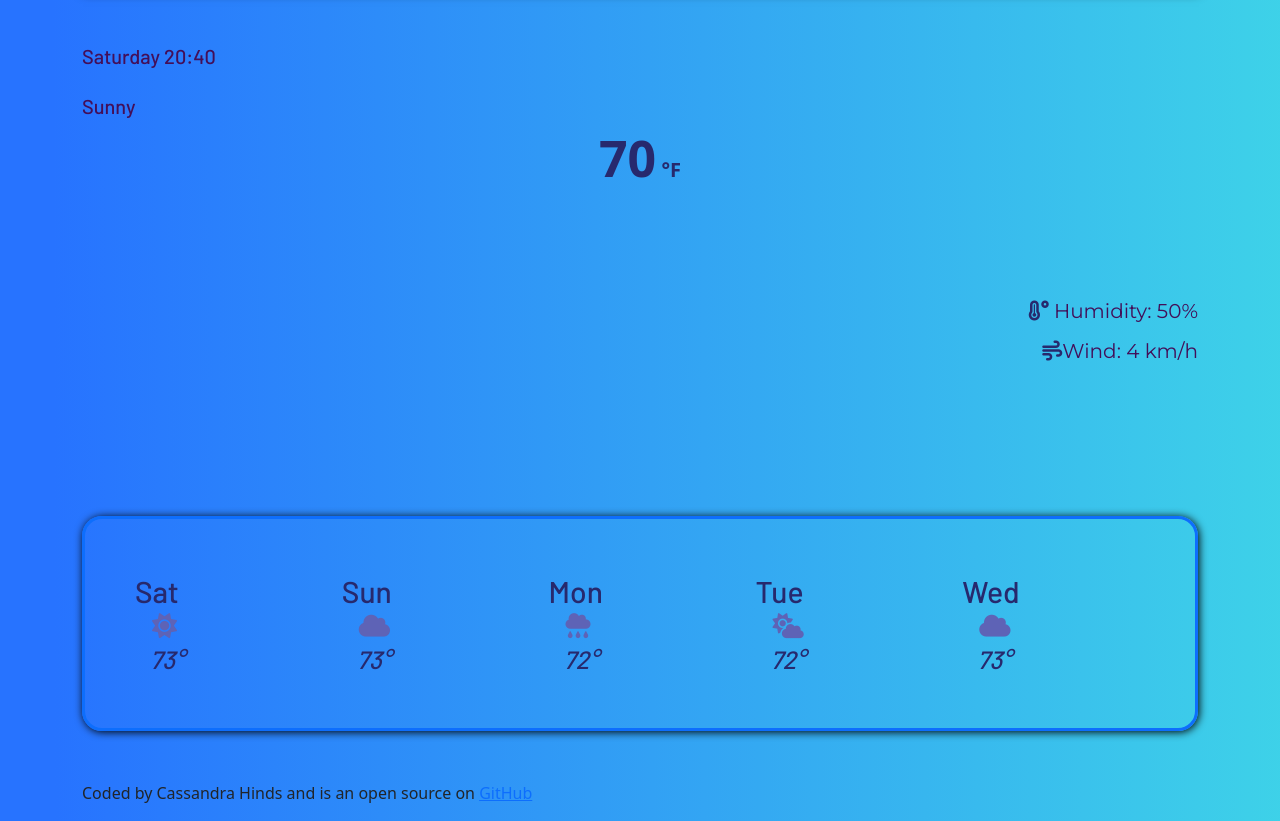
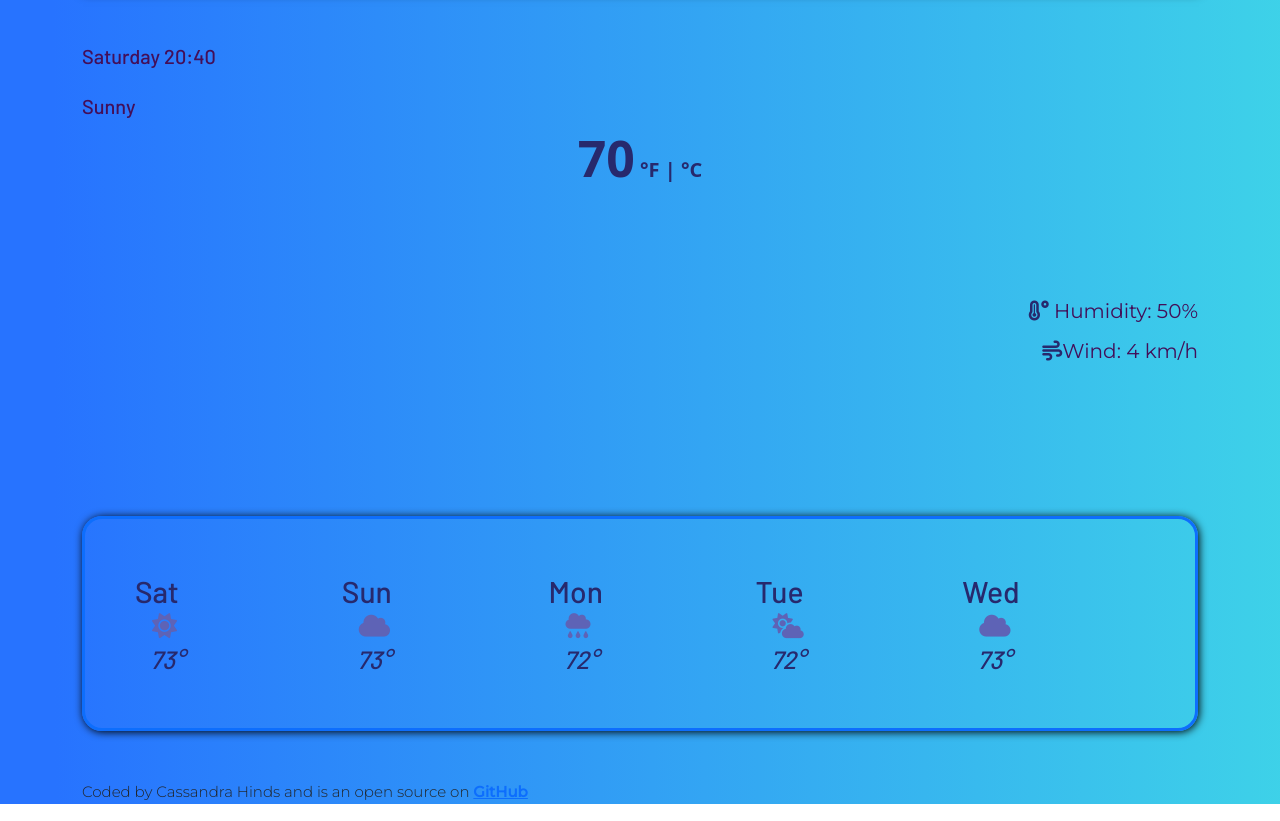
Before and after one commit to Cassandra-Hinds/Weather-App, a plain HTML site: page index.html in a window 1280 px wide. Shown: the part 360-1181 px from the top of the page. Drawn offline with nearby package versions, Linux system fonts and the light colour scheme.

Commit message:
I changed my paragraph into a div, added a class of credit and I added "°C" for the current temperature.

```diff
--- a/index.html
+++ b/index.html
@@ -57,7 +57,8 @@
       <div class="weather">Sunny</div>
 
       <div class="current-temperature">
-        <span id="temperature">70</span><span class="fahren"> °F</span>
+        <span id="temperature">70</span><span class="fahren"> °F </span
+        ><span class="cels">| °C</span>
       </div>
       <div class="humidity">
         <i class="fas fa-temperature-high humidity-icon"></i> Humidity:
@@ -92,7 +93,7 @@
         </div>
       </div>
 
-      <p>
+      <div class="credit">
         Coded by Cassandra Hinds and is an open source on
         <a
           href="https://github.com/Cassandra-Hinds/Weather-App"
@@ -100,7 +101,7 @@
         >
           GitHub</a
         >
-      </p>
+      </div>
     </div>
     <script src="src/index.js"></script>
   </body>
--- a/src/styles.css
+++ b/src/styles.css
@@ -26,6 +26,9 @@ button {
 button:hover {
   background-color: rgb(13, 108, 252);
   box-shadow: 1px 1px 6px rgb(54, 54, 54);
+}
+a {
+  font-weight: bold;
 }
 #current-location {
   padding: 12px 37px;
@@ -64,10 +67,12 @@ button:hover {
   margin-bottom: 100px;
 }
 
-.fahren {
+.fahren,
+.cels {
   font-size: 20px;
   margin-bottom: 60px;
 }
+
 .humidity,
 .wind {
   color: #430f58;
@@ -120,3 +125,9 @@ button:hover {
   font-style: italic;
   margin-left: 15px;
 }
+
+.credit {
+  font-family: "Montserrat", sans-serif;
+  font-size: 15px;
+  font-weight: 300;
+}
```
